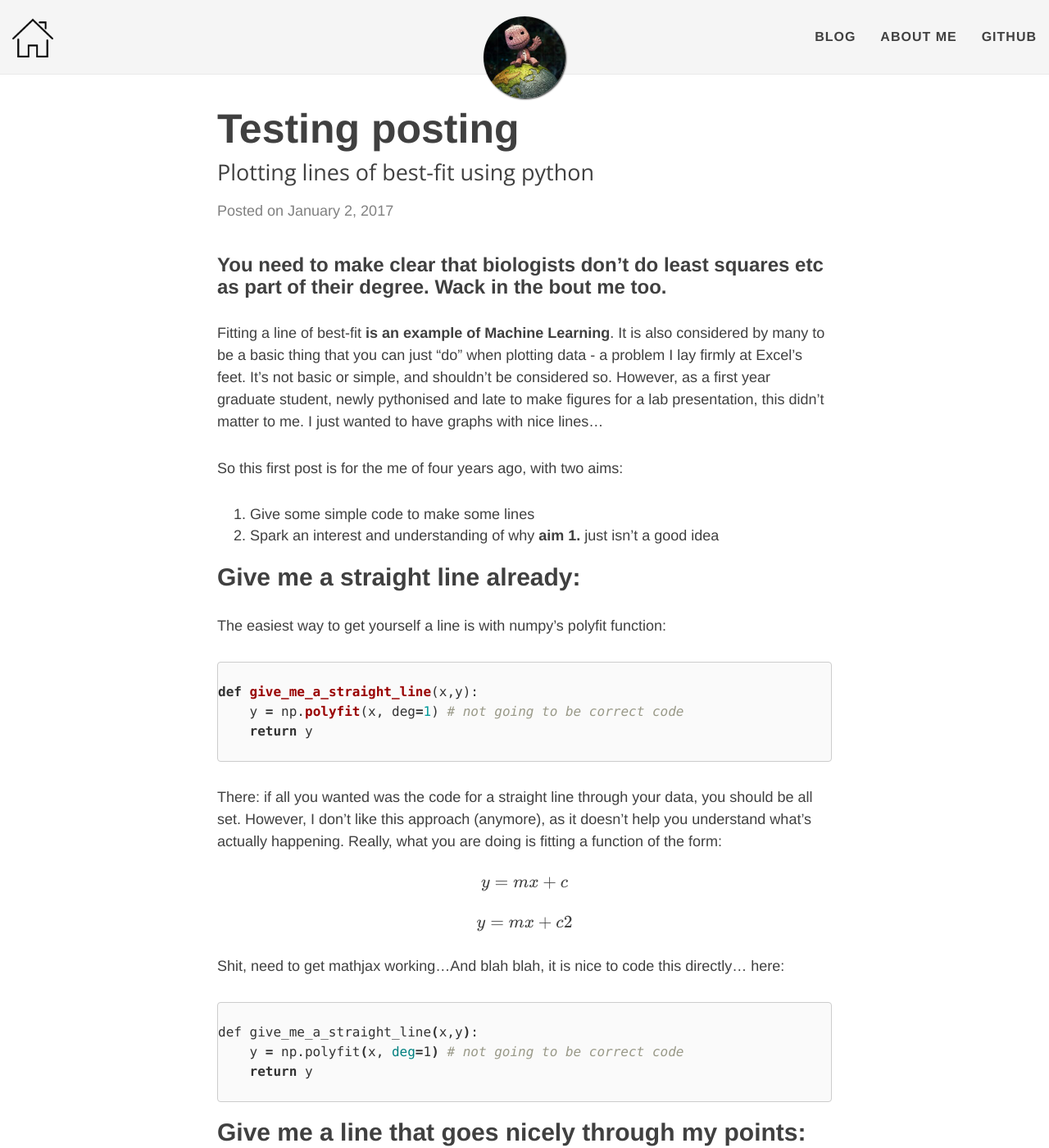
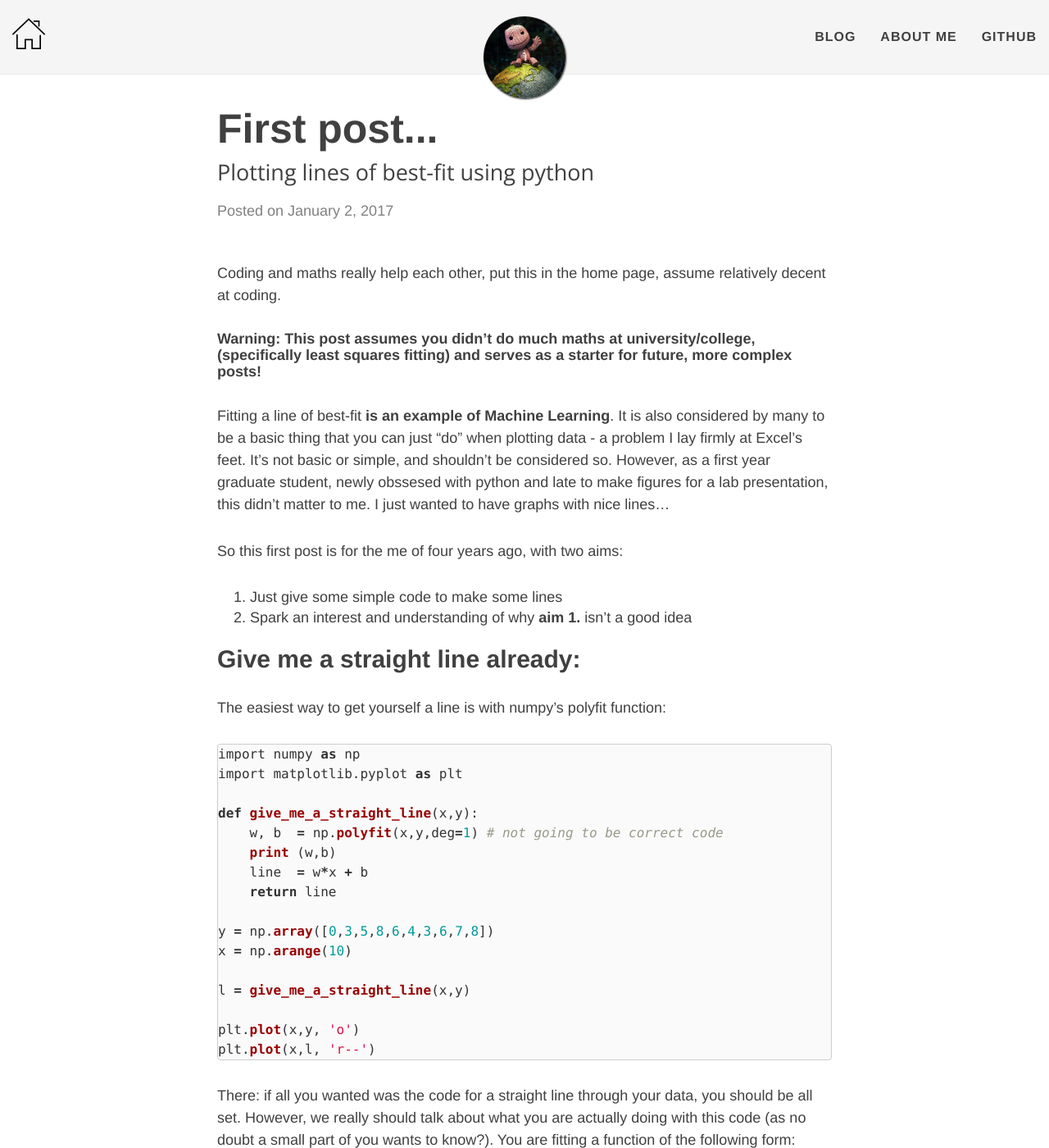
Before and after one commit to jcornford/jcornford.github.io, a Jekyll site: the page built from _posts/2017-01-02-testing.md, in a window 1280 px wide and 1400 px high. Shown: the whole window at 82% size. Built offline with Jekyll 4.4.1, drawn with Linux system fonts in a browser that asks for light colours; nearby versions of some CDN libraries; formulas are drawn with MathJax 3; some of the changed text lies outside the part shown.

Commit message:
updating

````diff
--- a/_posts/2017-01-02-testing.md
+++ b/_posts/2017-01-02-testing.md
@@ -1,49 +1,88 @@
 ---
 layout: post
-title: Testing posting
+title: First post...
 subtitle: Plotting lines of best-fit using python
 ---
 
-### You need to make clear that biologists don't do least squares etc as part of their degree. Wack in the bout me too.
+Coding and maths really help each other, put this in the home page, assume relatively  decent at coding.
+
+#### Warning: This post assumes you didn't do much maths at university/college, (specifically least squares fitting) and serves as a starter for future, more complex posts!
 
 Fitting a line of best-fit **is an example of Machine Learning**. It is also considered by many to be a basic thing
 that you can just "do" when plotting data - a problem I lay firmly at Excel's feet. It's not basic or simple, and shouldn't be
-considered so. However, as a first year graduate student, newly pythonised and late to make figures for a lab presentation,
+considered so. However, as a first year graduate student, newly obssesed with python and late to make figures for a lab presentation,
  this didn't matter to me. I just wanted to have graphs with nice lines...
 
 So this first post is for the me of four years ago, with two aims:
 
-1. Give some simple code to make some lines
-2. Spark an interest and understanding of why **aim 1.** just isn't a good idea
-
+1. Just give some simple code to make some lines
+2. Spark an interest and understanding of why **aim 1.** isn't a good idea
 
 ## Give me a straight line already:
 
 The easiest way to get yourself a line is with numpy's polyfit function:
 
 ```python
+import numpy as np
+import matplotlib.pyplot as plt
 
 def give_me_a_straight_line(x,y):
-    y = np.polyfit(x, deg=1) # not going to be correct code
-    return y
+    w, b  = np.polyfit(x,y,deg=1) # not going to be correct code
+    print (w,b)
+    line  = w*x + b
+    return line
 
+y = np.array([0,3,5,8,6,4,3,6,7,8])
+x = np.arange(10)
+
+l = give_me_a_straight_line(x,y)
+
+plt.plot(x,y, 'o')
+plt.plot(x,l, 'r--')
 ```
 
-There: if all you wanted was the code for a straight line through your data, you should be all set. However, I don't like this
-approach (anymore), as it doesn't help you understand what's actually happening. Really, what you are doing is
-fitting a function of the form:
+There: if all you wanted was the code for a straight line through your data, you should be all set. However, we really should talk about what you are actually doing with this code (as no doubt a small part of you wants to know?). You are fitting a function of the following form:
 
-$$ y = mx + c $$
+$$ \mathbf{y} = w\mathbf{x} + b $$
 
-\\[ y = mx + c2 \\]
+Where:<br>
+$\mathbf{x}$ is your vector of x values (think list or 1D-array)<br>
+$\mathbf{y}$ is your vector of y values<br>
+$w$ is a scalar that weights the $x$ value <br>
+$b$ is a scalar offset or bias (intercept)
 
-Shit, need to get mathjax working...And blah blah, it is nice to code this directly... here:
+In essence, the two parameters you are fitting, $w$ & $b$, take the $x$ value, and predict what the corresponding $y$ value should be. How does np.polyfit do this?! Well, the fitting procedure that np.polyfit uses is a least squares fit, to which the solution, happily, has a neat closed form expression:
 
-```bash
+$$ (\mathbf{X}^T\mathbf{X})^{-1}\mathbf{X}^{T}\mathbf{y} = \mathbf{\beta} $$
 
-def give_me_a_straight_line(x,y):
-    y = np.polyfit(x, deg=1) # not going to be correct code
-    return y
+Wait, what's just happened? Don't worry, we'll go through how we get to this "neat expression" in the **next post**, but more pressingly, why has $\mathbf{x}$ changed to $\mathbf{X}$ and what is $\mathbf{\beta}$?
+
+$\mathbf{\beta}$ first: this is now a vector (think list), and it looks like $[w, b]^T$ (it's a column vector, hence the $^T$). Therefore $\mathbf{\beta}$[0] will give you your x-weight, $w$, and $\mathbf{\beta}$[1] your bias, $b$. Second, $\mathbf{X}$ is a matrix (think array), with two columns: the orginal $\mathbf{x}$ vector, which has now also been augmented by an equally long column of ones, in order to fit the $b$ parameter.
+
+## Lets plug this in to our function already!
+
+
+```python
+def give_me_a_straight_line_without_polyfit(x,y):
+
+    # first augment the x vector with ones
+    ones_vec = np.ones(x.shape)
+    X = np.vstack([x, ones_vec]).T #.T as we want two columns
+
+    # now plugin our least sqaures "solution"
+    XX   = np.linalg.inv(np.dot(X.T, X))
+    Xt_y = np.dot(X.T, y.T)
+    beta = np.dot(XX, Xt_y)
+
+    line = beta[0]*x + beta[1]
+    return line
+
+y = np.array([0,3,5,8,6,4,3,6,7,8])
+x = np.arange(10)
+
+l = give_me_a_straight_line_without_polyfit(x,y)
+plt.plot(x,y, 'o')
+plt.plot(x,l, 'r--')
 
 ```
 
--- a/css/main.css
+++ b/css/main.css
@@ -128,7 +128,7 @@
   transition: padding .5s ease-in-out;
 }
 .navbar-custom .navbar-brand-logo img {
-  height: 50px;
+  height: 40px;
   -webkit-transition: height .5s ease-in-out;
   -moz-transition: height .5s ease-in-out;
   transition: height .5s ease-in-out;
````
Also changed, not shown: index.md (+2 -0 lines), img/purkinje.png (added).
